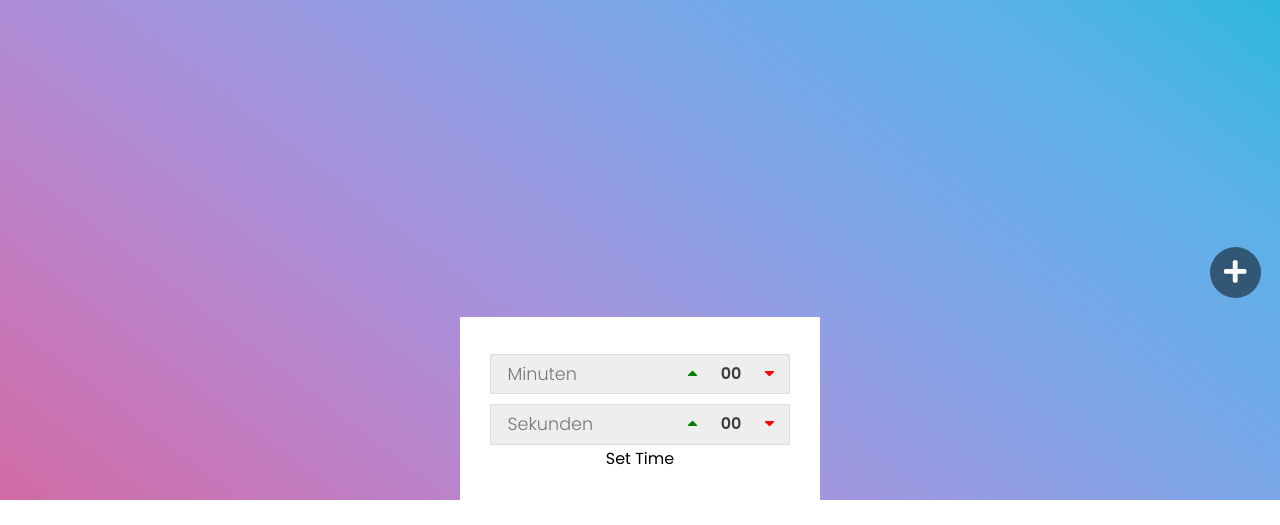
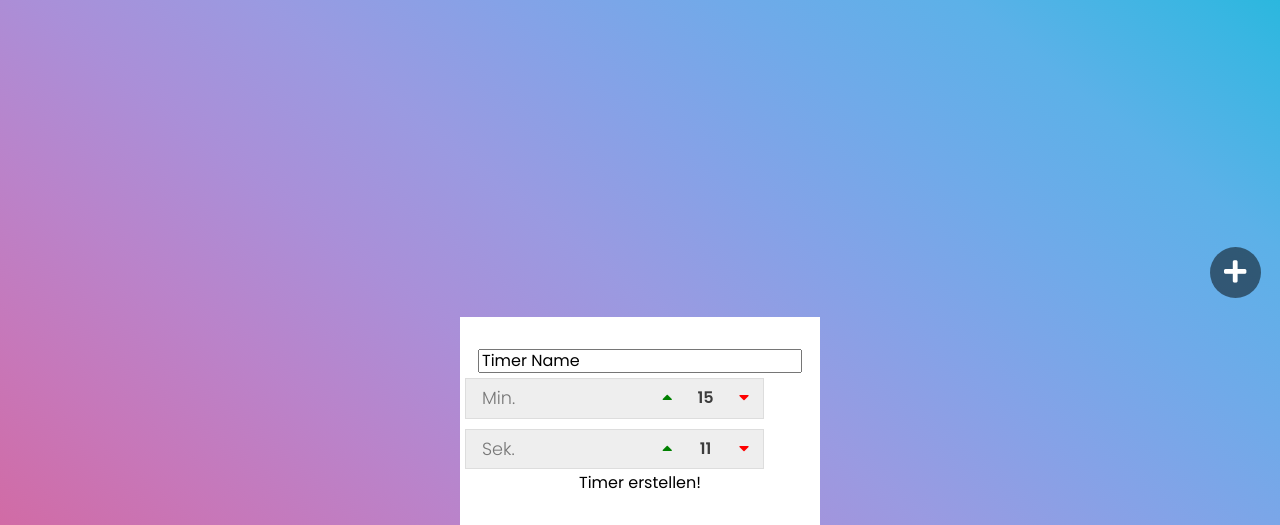
Before and after one commit to behrens-de/timer, a plain HTML site: page index.html in a window 1280 px wide. Shown: the part 483-1008 px from the top of the page. Before the commit the page ends 983 px from the top, so only its background shows below. Drawn offline with nearby package versions, Linux system fonts and the light colour scheme.

Commit message:
updated: index.html

```diff
--- a/index.html
+++ b/index.html
@@ -1,5 +1,6 @@
 <!DOCTYPE html>
-<html lang="de" >
+<html lang="de">
+
 <head>
   <meta charset="UTF-8">
   <title>Timer by JP Behrens</title>
@@ -9,6 +10,7 @@
   <link rel="stylesheet" href="./style.css">
 
 </head>
+
 <body>
 
   <div class="frame">
@@ -20,28 +22,34 @@
       <button data-btn="reset"><i class="fas fa-reply"></i></button>
     </div>
   </div>
+
+  <div class="set-new-timer">
     <div class="new-timer">
-
+      <input type="text" class="timer-name" value="Timer Name">
+      <div class="time-wrap">
         <div class="add-min">
-    <h2>Minuten</h2>
+          <h2>Min.</h2>
           <span class="up"><i class="fas fa-caret-up"></i></span>
-    <span class="label">00</span>
+          <span class="label">15</span>
           <span class="down"><i class="fas fa-caret-down"></i></span>
         </div>
-
-  <div class="add-sec"><h2>Sekunden</h2>
+        <div class="add-sec">
+          <h2>Sek.</h2>
           <span class="up"><i class="fas fa-caret-up"></i></span>
-    <span class="label">00</span>
+          <span class="label">11</span>
           <span class="down"><i class="fas fa-caret-down"></i></span>
         </div>
+      </div>
       <div class="set-time">
-    Set Time
+        Timer erstellen!
+      </div>
     </div>
   </div>
 
   <div class="add-btn"><i class="fas fa-plus"></i></div>
 
-<script  src="./script.js"></script>
+  <script src="./script.js"></script>
 
 </body>
+
 </html>
```
Lines whose indentation alone changed are shown as unchanged.
